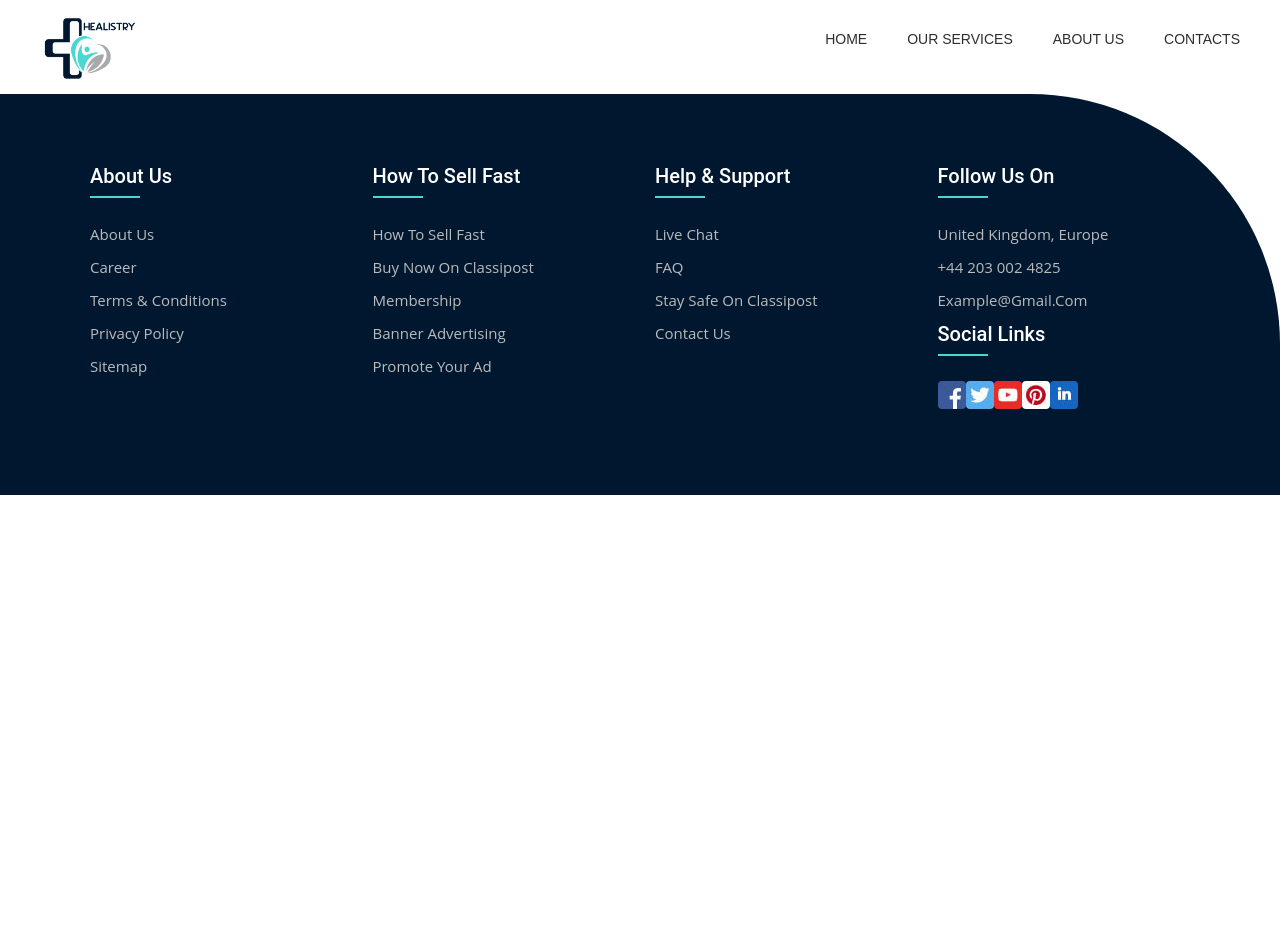
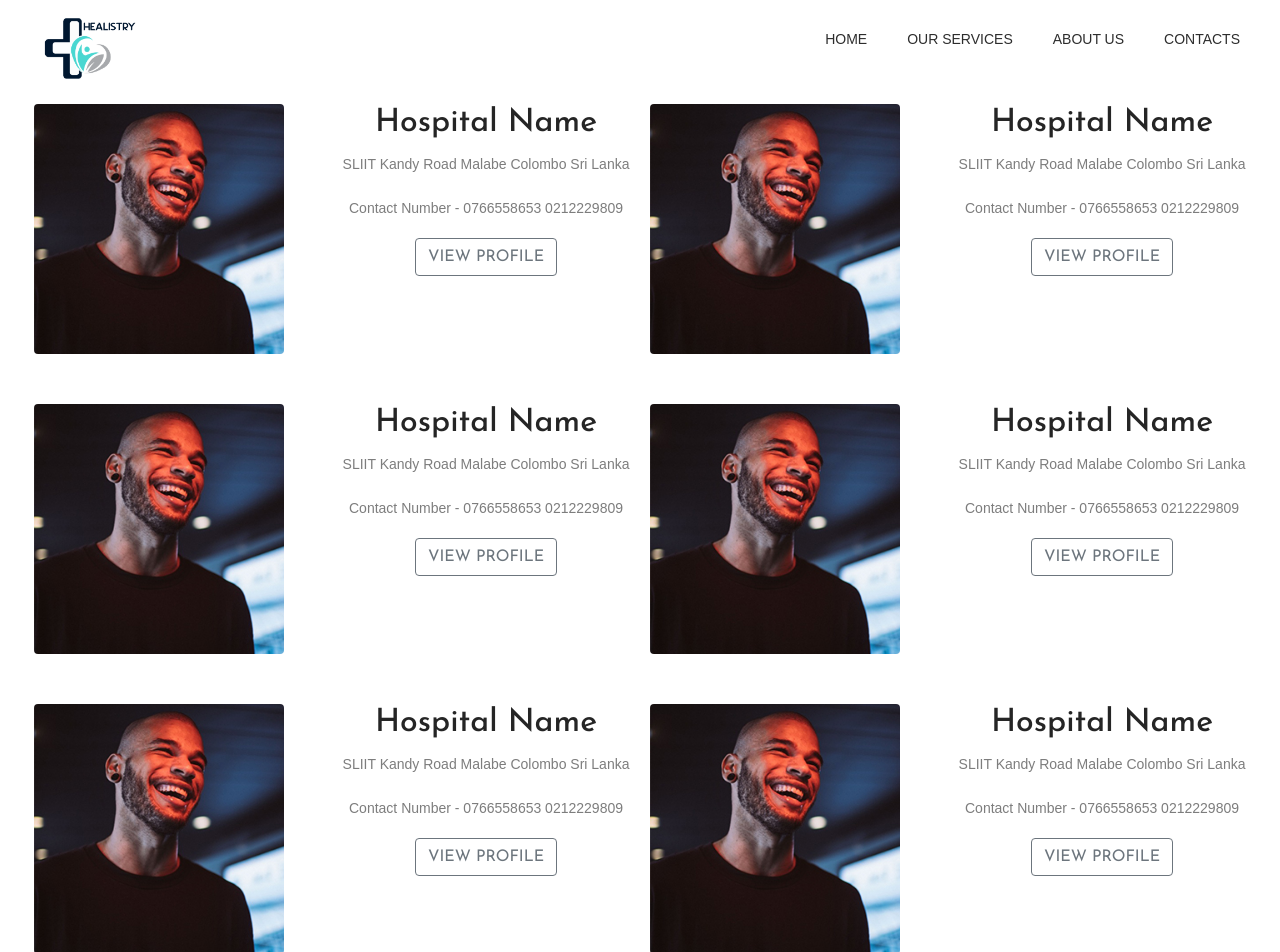
Before and after one commit to Theebanraj-Uthayakumar/Healistry_ITP-project, a React (Create React App) app in the folder client/: page /BloodBank_Details in a window 1280 px wide. Shown: the top 952 px of the page. Before the commit the page ends 800 px from the top, so only its background shows below. Built offline with nearby package versions, Linux system fonts and the light colour scheme; a web font is replaced by a local one.

Commit message:
Melri Blood bank

```diff
--- a/client/public/css/style.css
+++ b/client/public/css/style.css
@@ -2394,3 +2394,30 @@ color: #170030;
     padding-top: 20px;
     padding-bottom: 20px;
 }
+.column_bloodbank {
+	float: left;
+	width: 50%;
+	padding: 10px;
+	height: 300px; /* Should be removed. Only for demonstration */
+  }
+
+  /* Clear floats after the columns */
+  .row_bloodbank:after {
+	content: "";
+	display: table;
+	clear: both;
+  }
+
+  .column_meltri01 {
+	float: left;
+	width: 25%;
+	padding: 10px;
+	height: 300px; /* Should be removed. Only for demonstration */
+  }
+
+  /* Clear floats after the columns */
+  .row_meltri01:after {
+	content: "";
+	display: table;
+	clear: both;
+  }
--- a/client/src/App.js
+++ b/client/src/App.js
@@ -7,6 +7,8 @@ import doctor from './component/pages/doctor';
 import about from './component/pages/about';
 import contact from './component/pages/contact';
 import cleaning from './component/pages/cleaning';
+import bloodbank from './component/pages/bloodbank';
+import bloodbank_details from './component/pages/bloodbank_details';
 
 // All routing routes ddefined here
 const Routing = () => {
@@ -17,6 +19,8 @@ const Routing = () => {
       <Route exact path="/about" component={about} />
       <Route exact path="/contact" component={contact} />
       <Route exact path="/cleaning" component={cleaning} />
+      <Route exact path="/BloodBank" component={bloodbank} />
+      <Route exact path="/BloodBank_Details" component={bloodbank_details} />
     </Switch >
   )
 }
--- /dev/null
+++ b/client/src/component/pages/bloodbank.js
@@ -0,0 +1,55 @@
+import React from 'react'
+import Container from '@material-ui/core/Container';
+
+function bloodbank() {
+    return (
+        <div>
+            <Container>
+                <div class="row_bloodbank">
+                    <div class="column_bloodbank">
+                        <img src="images/Melri01.png" alt="Blood Bank" width="400px"></img>
+                    </div>
+                    <div class="column_bloodbank" style={{ paddingTop: "30px" }}>
+                        <h2>Hospital Name</h2>
+                        <p>Hospital Location - SLIIT Kandy Road Malabe Colombo Sri Lanka</p>
+                        <p>Contact Number - 0766558653</p>
+                    </div>
+                </div>
+                <div style={{ paddingTop: "150px", background: "images/Melri02.png" }}>
+                    <center>
+                        <h1>Available Blood Bank Blood Group Details</h1>
+                        <table>
+                            <tr>
+                                <th width="40px" style={{ fontSize: "40px" }}> A+</th>
+                                <td width="200px" style={{ fontSize: "40px" }}> - 74%</td>
+                                <th width="40px" style={{ fontSize: "40px" }}> O+</th>
+                                <td style={{ fontSize: "40px" }}> - 74%</td>
+                            </tr>
+                            <tr>
+                                <th style={{ fontSize: "40px" }}> A-</th>
+                                <td style={{ fontSize: "40px" }}> - 74%</td>
+                                <th style={{ fontSize: "40px" }}> O-</th>
+                                <td style={{ fontSize: "40px" }}> - 74%</td>
+                            </tr>
+                            <tr>
+                                <th style={{ fontSize: "40px" }}> B+</th>
+                                <td style={{ fontSize: "40px" }}> - 74%</td>
+                                <th style={{ fontSize: "40px" }}> AB+</th>
+                                <td style={{ fontSize: "40px" }}> - 74%</td>
+                            </tr>
+                            <tr>
+                                <th style={{ fontSize: "40px" }}> B-</th>
+                                <td style={{ fontSize: "40px" }}> - 74%</td>
+                                <th style={{ fontSize: "40px" }}> AB-</th>
+                                <td style={{ fontSize: "40px" }}> - 74%</td>
+                            </tr>
+                        </table>
+                    </center>
+                    <p>Note - Lorem ipsum dolor sit amet, consectetur adipiscing elit. Nullam sed urna vel ipsum egestas ultricies. Nunc magna turpis, ornare eu vestibulum sit amet, semper ut ex. Pellentesque ut risus porttitor, iaculis quam quis, sagittis tellus. Sed at neque non sem mollis tempor. Quisque tempus sed orci nec congue. Vivamus faucibus iaculis est, et volutpat sapien lobortis maximus. Morbi volutpat, metus at venenatis blandit, sem velit scelerisque justo, in hendrerit diam nulla a dui. Nulla et leo nec leo vulputate elementum. Fusce ut ante enim. Vestibulum ante ipsum primis in faucibus orci luctus et ultrices posuere cubilia curae; Duis suscipit tempus venenatis. Mauris et orci quam. Fusce mattis sit amet nulla vel mollis.</p>
+                </div>
+            </Container>
+        </div>
+    )
+}
+
+export default bloodbank
--- /dev/null
+++ b/client/src/component/pages/bloodbank_details.js
@@ -0,0 +1,98 @@
+import React from 'react'
+import Container from '@material-ui/core/Container';
+import Button from 'react-bootstrap/Button'
+
+function bloodbank_details() {
+    return (
+        <div>
+            <Container>
+                <div class="row_meltri01">
+                    <div>
+                        <div class="column_meltri01">
+                            <img src="img/profiles/Profile01.jpg" alt="img" width="250px"></img>
+                        </div>
+                        <div class="column_meltri01">
+                            <center>
+                                <h2>Hospital Name</h2>
+                                <p>SLIIT Kandy Road Malabe Colombo Sri Lanka</p>
+                                <p>Contact Number - 0766558653 0212229809</p>
+                                <Button variant="outline-secondary">View Profile</Button>
+                            </center>
+                        </div>
+                    </div>
+                    <div>
+                        <div class="column_meltri01">
+                            <img src="img/profiles/Profile01.jpg" alt="img" width="250px"></img>
+                        </div>
+                        <div class="column_meltri01">
+                            <center>
+                                <h2>Hospital Name</h2>
+                                <p>SLIIT Kandy Road Malabe Colombo Sri Lanka</p>
+                                <p>Contact Number - 0766558653 0212229809</p>
+                                <Button variant="outline-secondary">View Profile</Button>
+                            </center>
+                        </div>
+                    </div>
+                </div>
+                <div class="row_meltri01">
+                    <div>
+                        <div class="column_meltri01">
+                            <img src="img/profiles/Profile01.jpg" alt="img" width="250px"></img>
+                        </div>
+                        <div class="column_meltri01">
+                            <center>
+                                <h2>Hospital Name</h2>
+                                <p>SLIIT Kandy Road Malabe Colombo Sri Lanka</p>
+                                <p>Contact Number - 0766558653 0212229809</p>
+                                <Button variant="outline-secondary">View Profile</Button>
+                            </center>
+                        </div>
+                    </div>
+                    <div>
+                        <div class="column_meltri01">
+                            <img src="img/profiles/Profile01.jpg" alt="img" width="250px"></img>
+                        </div>
+                        <div class="column_meltri01">
+                            <center>
+                                <h2>Hospital Name</h2>
+                                <p>SLIIT Kandy Road Malabe Colombo Sri Lanka</p>
+                                <p>Contact Number - 0766558653 0212229809</p>
+                                <Button variant="outline-secondary">View Profile</Button>
+                            </center>
+                        </div>
+                    </div>
+                </div>
+                <div class="row_meltri01">
+                    <div>
+                        <div class="column_meltri01">
+                            <img src="img/profiles/Profile01.jpg" alt="img" width="250px"></img>
+                        </div>
+                        <div class="column_meltri01">
+                            <center>
+                                <h2>Hospital Name</h2>
+                                <p>SLIIT Kandy Road Malabe Colombo Sri Lanka</p>
+                                <p>Contact Number - 0766558653 0212229809</p>
+                                <Button variant="outline-secondary">View Profile</Button>
+                            </center>
+                        </div>
+                    </div>
+                    <div>
+                        <div class="column_meltri01">
+                            <img src="img/profiles/Profile01.jpg" alt="img" width="250px"></img>
+                        </div>
+                        <div class="column_meltri01">
+                            <center>
+                                <h2>Hospital Name</h2>
+                                <p>SLIIT Kandy Road Malabe Colombo Sri Lanka</p>
+                                <p>Contact Number - 0766558653 0212229809</p>
+                                <Button variant="outline-secondary">View Profile</Button>
+                            </center>
+                        </div>
+                    </div>
+                </div>
+            </Container>
+        </div>
+    )
+}
+
+export default bloodbank_details
--- a/client/src/component/templates/header.js
+++ b/client/src/component/templates/header.js
@@ -30,10 +30,13 @@ export default function header() {
                                                             <a href="/doctors">Doctors</a>
                                                         </li>
                                                         <li>
-                                                            <a href="404.html">Hospitals</a>
+                                                            <a href="/BloodBank">Blood Bank</a>
                                                         </li>
                                                         <li>
-                                                            <a href="cleaning">Cleaning Service</a>
+                                                            <a href="/cleaning">Cleaning Service</a>
+                                                        </li>
+                                                        <li>
+                                                            <a href="/BloodBank_Details">BloodBank Details</a>
                                                         </li>
                                                     </ul>
                                                 </li>
```
Also changed, not shown: client/public/images/Melri01.png (added), client/public/images/Melri02.png (added).
